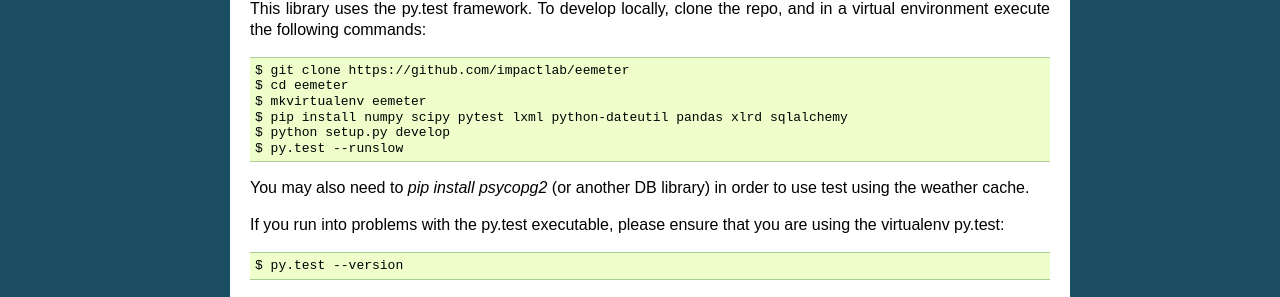
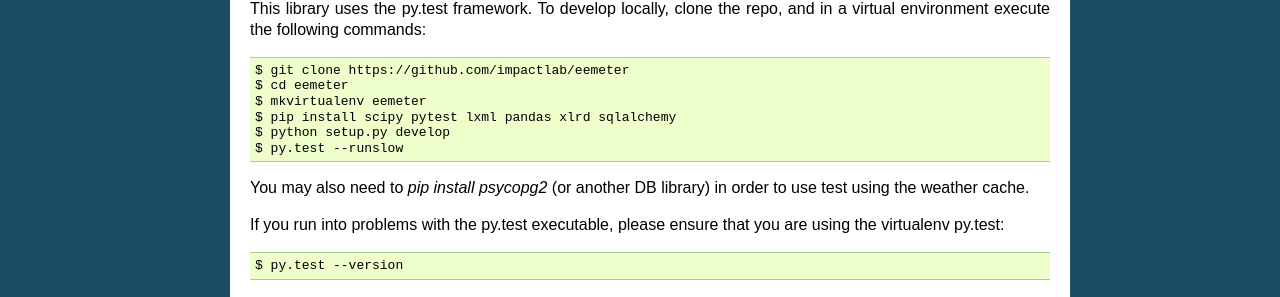
Before and after one commit to openeemeter/eemeter, a Sphinx documentation site: the page built from docs/index.rst, in a window 1280 px wide. Shown: the part 1203-1500 px from the top of the page. Built offline with Sphinx 7.4.7, drawn with Linux system fonts in a browser that asks for light colours.

Commit message:
pandas comes with numpy, python-dateutil

```diff
--- a/docs/index.rst
+++ b/docs/index.rst
@@ -50,7 +50,7 @@
     $ git clone https://github.com/impactlab/eemeter
     $ cd eemeter
     $ mkvirtualenv eemeter
-    $ pip install numpy scipy pytest lxml python-dateutil pandas xlrd sqlalchemy
+    $ pip install scipy pytest lxml pandas xlrd sqlalchemy
     $ python setup.py develop
     $ py.test --runslow
 
```
Also changed, not shown: README.md (+1 -1 lines).
